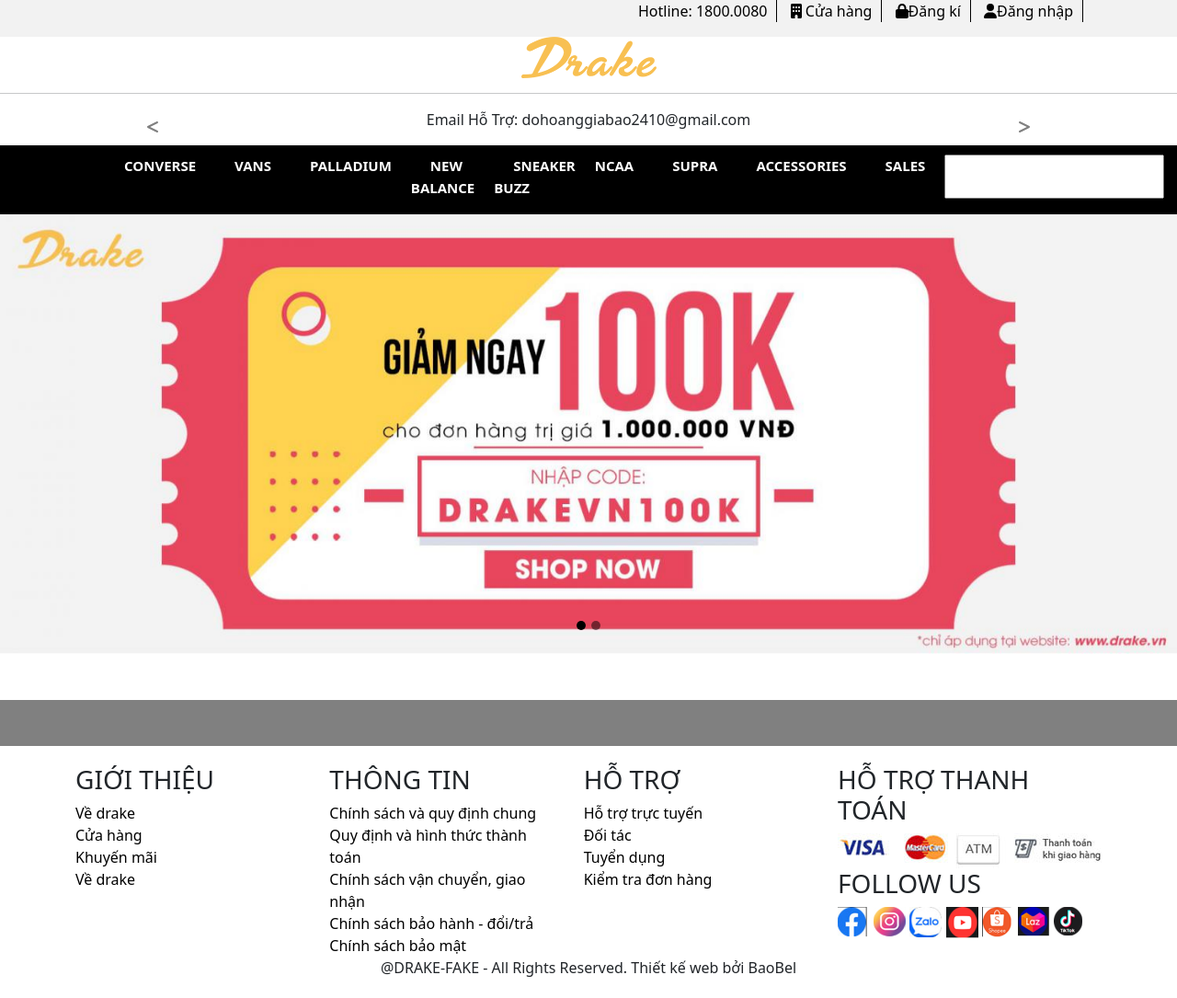
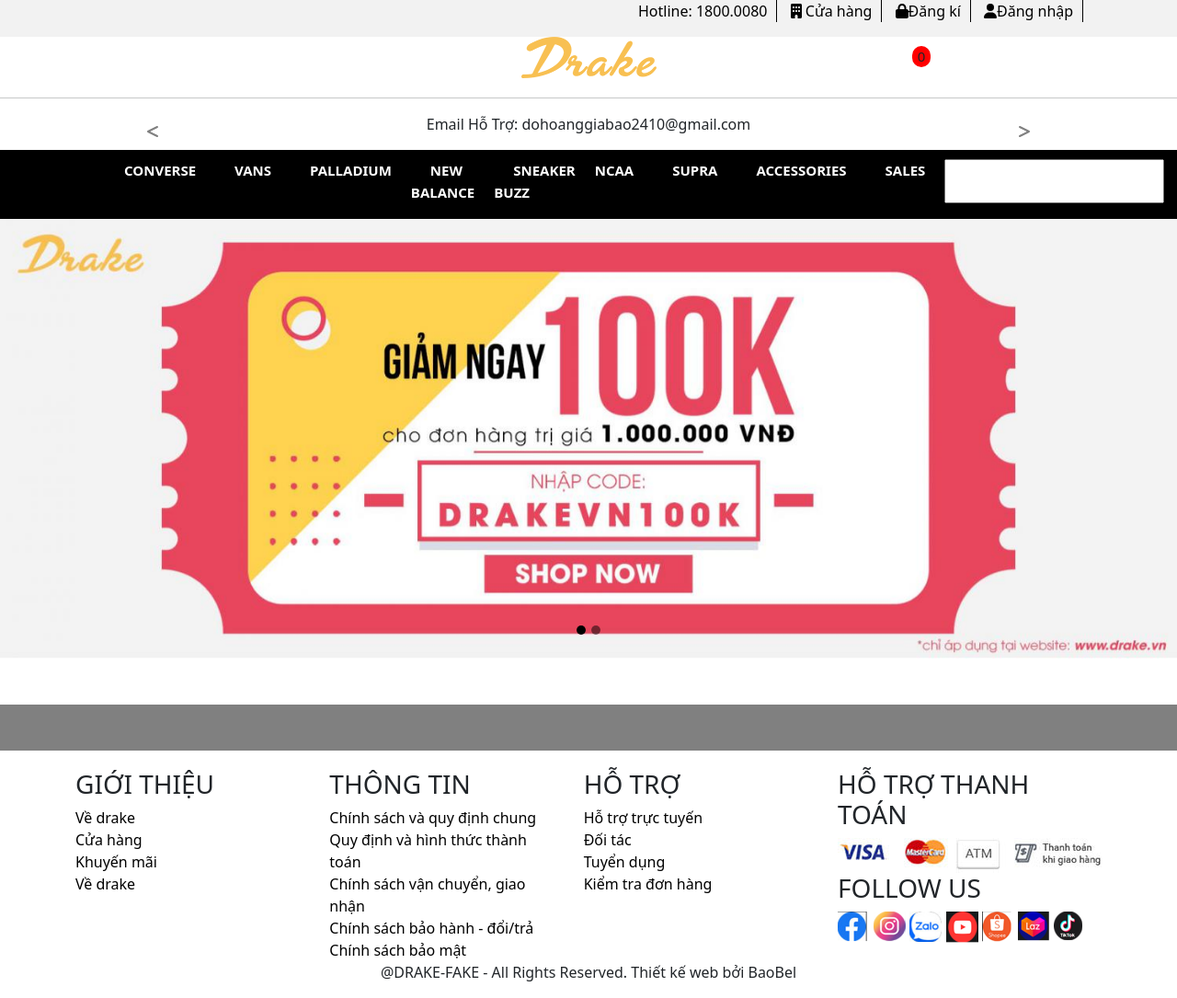
Before and after one commit to dobao2410/project.cuoikhoa.teky, a Django app: page / in a window 1280 px wide. Shown: the whole page at 92% size. Before the commit the page ends 1062 px from the top, so only its background shows below. Run offline with Django 5.2, Linux system fonts and the light colour scheme; data that the repository does not hold is empty.

Commit message:
commit ngày 26 th 6

```diff
--- a/Ecom/templates/home/detail.html
+++ b/Ecom/templates/home/detail.html
@@ -44,7 +44,7 @@
                   </select>
                 <div style="padding-bottom: 30px;"><a href="#" style="color: yellow;"><i class="fa-solid fa-circle-info" style="color: yellow;"></i>Hướng dẫn chọn size</a></div>
                 <button style="border-radius: 200px; height: 40px; width: 150px; background-color: red; font-weight: 700; margin-right: 30px;">ĐẶT HÀNG</button>
-                <button style="border-radius: 200px; height: 40px; width: 200px; background-color: green; font-weight: 700;">Thêm vào giỏ hàng</button>
+                <button class="add-cart" style="border-radius: 200px; height: 40px; width: 200px; background-color: green; font-weight: 700;">Thêm vào giỏ hàng</button>
             </div>
         </div>
         <div class="row">
--- a/Ecom/templates/layout/_Header.html
+++ b/Ecom/templates/layout/_Header.html
@@ -54,11 +54,17 @@
                     </div>
                 </div>
                 <div class="col-3">
-                    <div class="text-right">
-                        <a href="#"><i class="fa-regular fa-heart" style="color: #ffffff;"></i></a>
-                        <a href="#">
-                            <i class="fa-solid fa-cart-shopping" style="color: #ffffff;"></i>
-                        </a>
+                    <div class="text-right d-flex">
+                        <div>
+                            <a href="#" id="yeu_thich"><i class="fa-regular fa-heart" style="color: #ffffff;"></i></a>
+                        </div>
+                        <div class="box-shopping-cart">
+                            <a href="#" class="icon-cart">
+                                <i class="fa-solid fa-cart-shopping" style="color: #ffffff;"></i>
+                            </a>
+                            <div class="number-shopping-cart">0</div>
+                        </div>
+
                     </div>
                 </div>
             </div>
--- a/Ecom/templates/layout/_Layout.html
+++ b/Ecom/templates/layout/_Layout.html
@@ -21,5 +21,7 @@
         <script src="https://cdn.jsdelivr.net/npm/bootstrap@5.3.5/dist/js/bootstrap.bundle.min.js" integrity="sha384-k6d4wzSIapyDyv1kpU366/PK5hCdSbCRGRCMv+eplOQJWyd1fbcAu9OCUj5zNLiq" crossorigin="anonymous"></script>
         <script src="https://cdnjs.cloudflare.com/ajax/libs/font-awesome/6.7.2/js/all.min.js"></script>
         <script src="https://cdnjs.cloudflare.com/ajax/libs/toastr.js/latest/toastr.min.js" integrity="sha512-VEd+nq25CkR676O+pLBnDW09R7VQX9Mdiij052gVCp5yVH3jGtH70Ho/UUv4mJDsEdTvqRCFZg0NKGiojGnUCw==" crossorigin="anonymous" referrerpolicy="no-referrer"></script>
+
+        <script src="{%static '/js/cart.js'%}"></script>
     </body>
 </html>
--- a/static/css/index.css
+++ b/static/css/index.css
@@ -69,3 +69,27 @@
 a.name-product:hover{
     color:yellow
 }
+.box-shopping-cart {
+    position: relative;
+}
+div.number-shopping-cart {
+    position: absolute;
+    top: 0;
+    right: 0;
+    background-color: red;
+    width: 20px;
+    font-size: 15px;
+}
+.number-shopping-cart {
+    display: flex;
+    justify-content: center;
+    align-items: center;
+    border-radius: 30px;
+}
+.box-shopping-cart {
+    position: relative;
+    width: 55px;
+    height: 40px;
+    display: flex;
+    justify-content: center;
+}
--- /dev/null
+++ b/static/js/cart.js
@@ -0,0 +1,8 @@
+(function($) {
+    $(".add-cart").click(function() {
+        alert("Thêm vào giỏ hàng")
+    })
+    $('#yeu_thich').click(function(){
+        alert('Thay Danh Bel')
+    })
+})(jQuery)
```
